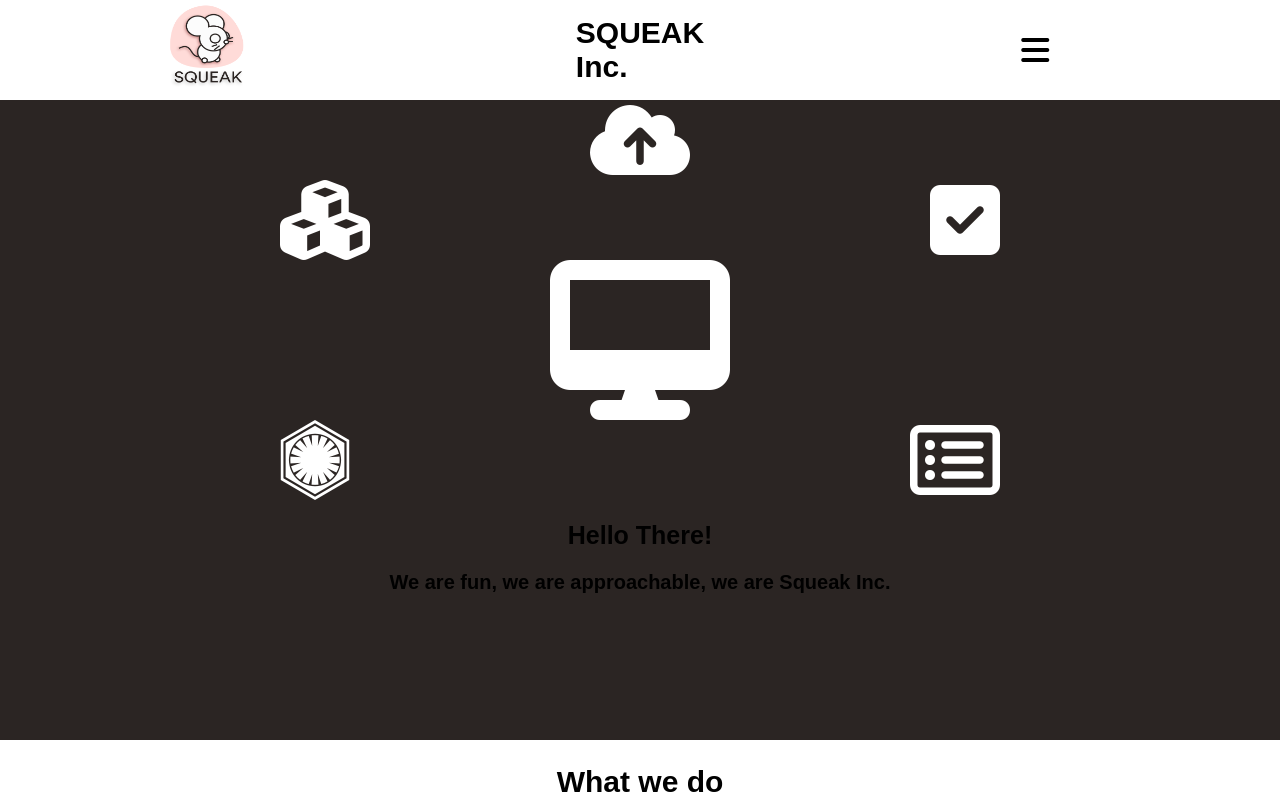
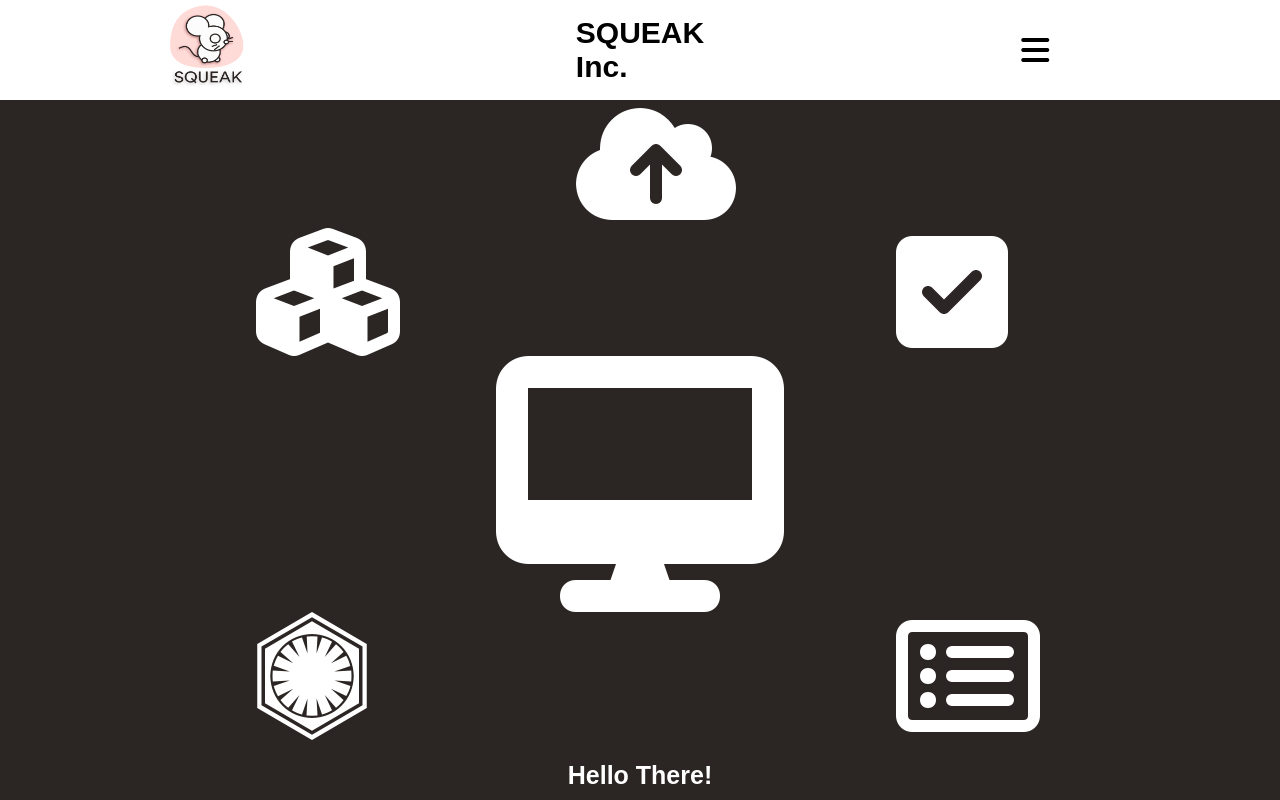
Before and after one commit to dennisluo1/squeakinc_app, a React (Create React App) app in the folder client/: page / in a window 1280 px wide. Shown: the top 800 px of the page. Built offline with nearby package versions, Linux system fonts and the light colour scheme.

Commit message:
fix resizing issues

```diff
--- a/client/src/App.css
+++ b/client/src/App.css
@@ -94,8 +94,9 @@ ul{
 }
 .heroSection{
   width: 100vw;
-  height: 80vh;
+  /* height: 100vh; */
   background-color: #2B2523;
+  color: white;
 }
 
 
@@ -127,7 +128,7 @@ ul{
 
 .menu{
   position: absolute;
-  background-color: #F9EEB3;
+  background-color: #FFDBD8;
   animation-duration: 1s;
   animation-name: slidein;
   text-align: center;
@@ -140,16 +141,32 @@ ul{
 
 .footerDivider{
   width: 90vw;
-  height: 4px;
+  height: 6px;
   background-color: grey;
   margin: 20px 0 20px 0;
+  border-radius: 25%;
 }
 
 .category:hover{
-  background-color: #f2efc7;
+  background-color: #FCFCFC;
 }
 
 
+.serviceIcons.top{
+  justify-content: space-around;
+  align-items: center;
+
+  align-content: auto;
+	align-self: auto;
+	display: flex;
+	flex-basis: auto;
+	flex-direction: row;
+	flex-flow: auto;
+	flex-grow: auto;
+	flex-shrink: auto;
+	flex-wrap: auto;
+  order: auto;
+}
 .serviceIcons.midtop{
   justify-content: space-around;
   align-items: center;
@@ -181,23 +198,30 @@ ul{
   order: auto;
 }
 .serviceIcons{
-  color: white;
-  animation-duration: 2s;
-  animation-duration: infinite;
-  animation-name: growAndShrink;
 }
 .serviceIcon:hover{
-  font-size: 8em;
+  font-size: 10vw;
   animation-duration: 2s;
   animation-iteration-count: infinite;
   animation-name: growAndShrink;
 }
 .computerIcon{
-  color: white;
-  font-size: 10em;
+  font-size: 20vw;
 }
 .serviceIcon{
   position: relative;
+  font-size: 10vw;
+}
+.innerIconContainer{
+  height:0;
+  width: 0;
+  overflow-x:visible;
+  overflow-y:visible;
+
+}
+.outerIconContainer{
+  height: 10vw;
+  width: 10vw;
 }
 
 
--- a/client/src/components/Home.jsx
+++ b/client/src/components/Home.jsx
@@ -17,16 +17,36 @@ class Home extends Component{
             <div>
                 <section className='heroSection'>
                     <div className='serviceIcons top'>
-                        <i class="fa fa-cloud-upload fa-5x serviceIcon" aria-hidden="true"></i>
+                        <div className='outerIconContainer'>
+                            <div className='innerIconContainer'>
+                                <i class="fa fa-cloud-upload fa-5x serviceIcon" aria-hidden="true"></i>
+                            </div>
+                        </div>
                     </div>
                     <div className='serviceIcons midtop'>
-                        <i class="fa fa-cubes fa-5x serviceIcon" aria-hidden="true"></i>
-                        <i class="fa fa-check-square fa-5x serviceIcon" aria-hidden="true"></i>
+                        <div className='outerIconContainer'>
+                            <div className='innerIconContainer'>
+                                <i class="fa fa-cubes fa-5x serviceIcon" aria-hidden="true"></i>
+                            </div>
+                        </div>
+                        <div className='outerIconContainer'>
+                            <div className='innerIconContainer'>
+                                <i class="fa fa-check-square fa-5x serviceIcon" aria-hidden="true"></i>
+                            </div>
+                        </div>
                     </div>
                     <i class="fa fa-desktop computerIcon" aria-hidden="true"></i>
                     <div className='serviceIcons midbot'>
-                        <i class="fa fa-first-order fa-5x serviceIcon" aria-hidden="true"></i>
-                        <i class="fa fa-list-alt fa-5x serviceIcon" aria-hidden="true"></i>
+                        <div className='outerIconContainer'>
+                            <div className='innerIconContainer'>
+                                <i class="fa fa-first-order fa-5x serviceIcon" aria-hidden="true"></i>
+                            </div>
+                        </div>
+                        <div className='outerIconContainer'>
+                            <div className='innerIconContainer'>
+                                <i class="fa fa-list-alt fa-5x serviceIcon" aria-hidden="true"></i>
+                            </div>
+                        </div>
                     </div>
                     <div className='bot'>
                         <h2>Hello There!</h2>
```
